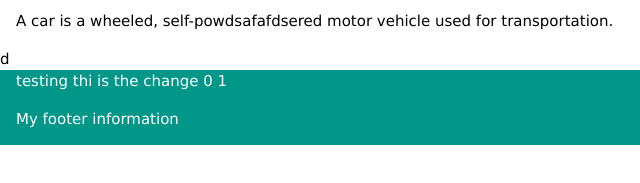
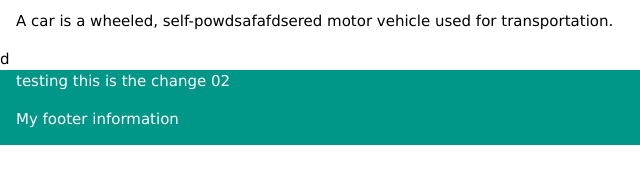
Before and after one commit to Marvin010/vscode, a plain HTML site: page index.html in a window 1280 px wide. Shown: the part 125-308 px from the top of the page, 0-640 px from the left. Drawn offline with nearby package versions, Linux system fonts and the light colour scheme.

Commit message:
added bal bal bal

```diff
--- a/index.html
+++ b/index.html
@@ -17,7 +17,7 @@ testing again.
 
 <div class="w3-container w3-teal">
   testing
-  thi is the change 0 1
+  this is the change 02
   <p>My footer information</p>
 </div>
 
```
